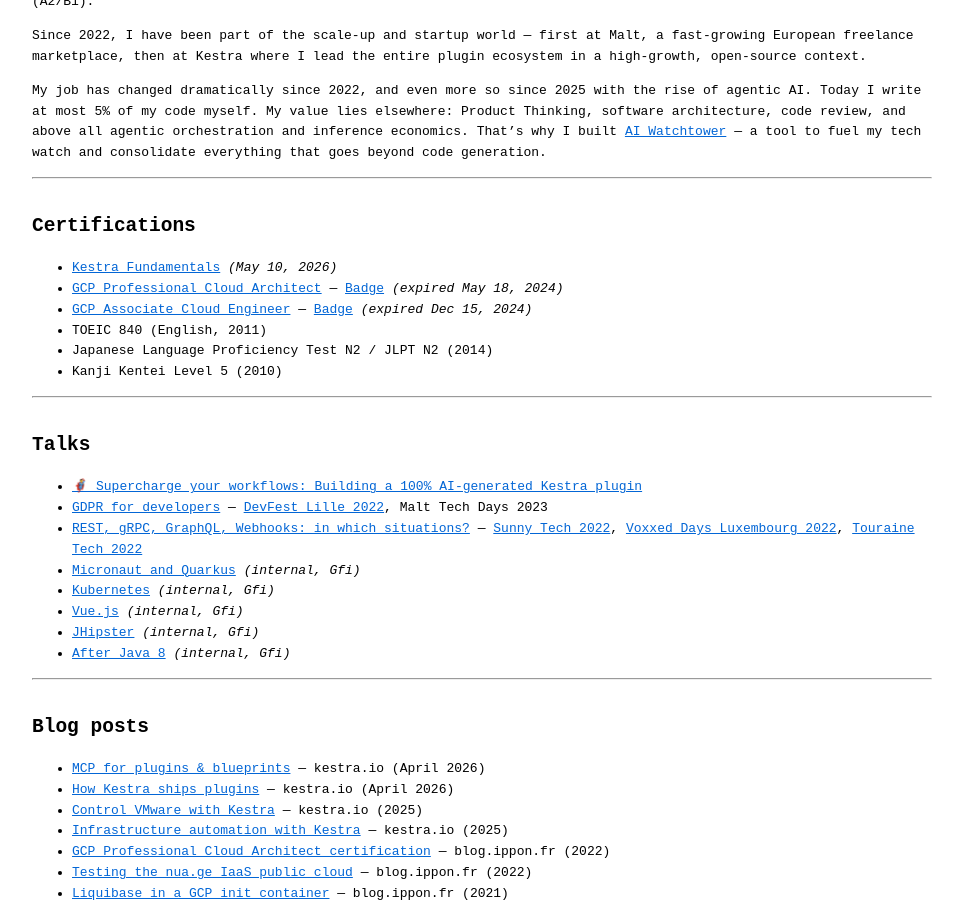
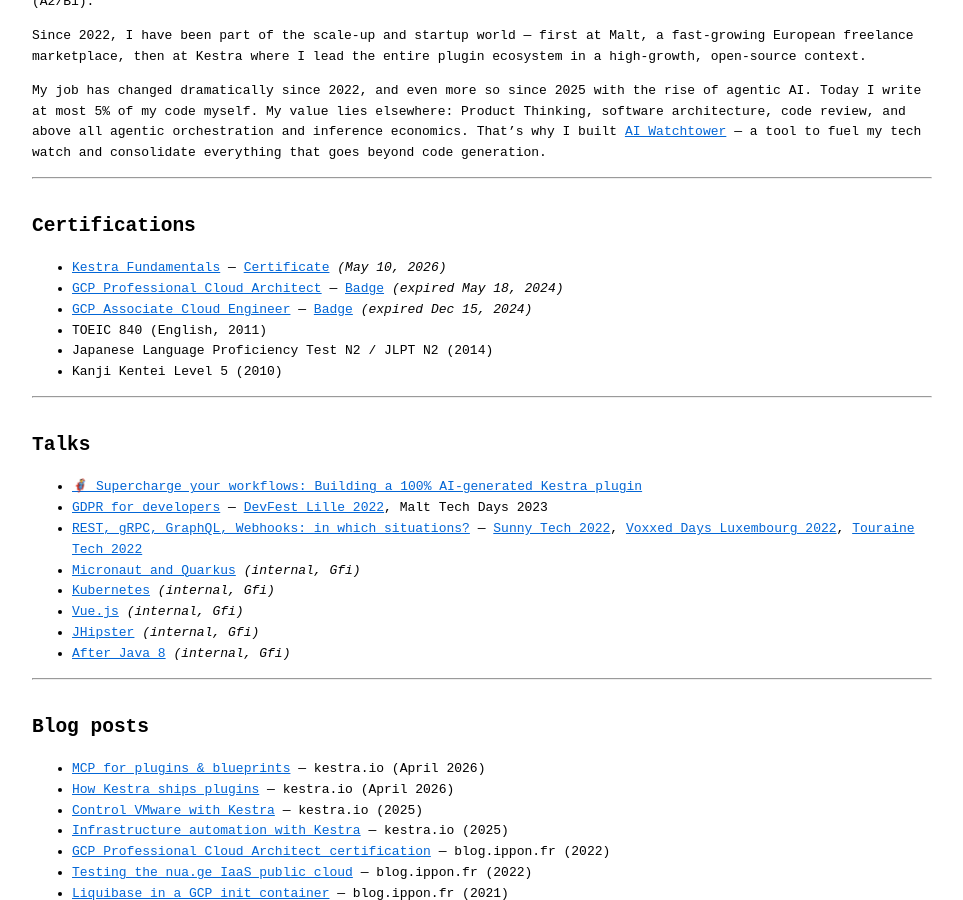
Before and after one commit to fdelbrayelle/fdelbrayelle.github.io, a Jekyll site: the page built from cv.md, in a window 1280 px wide and 900 px high, scrolled down 414 px. Shown: the whole window, without its empty margins (158-1121 px from the left). Built offline with Jekyll 4.4.1, drawn with Linux system fonts in a browser that asks for light colours.

Commit message:
fix(cv): update Kestra Fundamentals certification link and add certificate PDF link
Co-Authored-By: Claude Sonnet 4.6 <noreply@anthropic.com>

```diff
--- a/_config.yml
+++ b/_config.yml
@@ -71,7 +71,7 @@ about_content: | # this will include new lines to allow paragraphs
 
   <strong>Certifications I have obtained:</strong>
 
-  - [Kestra Fundamentals](Kestra%20Fundamentals-certificate.pdf) *(May 10, 2026)*
+  - [Kestra Fundamentals](https://academy.kestra.io/) ([Certificate](Kestra%20Fundamentals-certificate.pdf)) *(May 10, 2026)*
   - [GCP Professional Cloud Architect](https://cloud.google.com/certification/cloud-architect) ([Badge](https://www.credly.com/badges/a4bb8f42-ed80-44be-9e22-415ba7043651/public_url)) *(expired May 18, 2024)*
   - [GCP Associate Cloud Engineer](https://cloud.google.com/certification/cloud-engineer) ([Badge](https://www.credly.com/badges/9c23295a-8d64-4c7d-bdb2-5be856b35893/public_url)) *(expired Dec 15, 2024)*
 
--- a/_data/fr_site.yml
+++ b/_data/fr_site.yml
@@ -19,7 +19,7 @@ about_content: | # this will include new lines to allow paragraphs
 
   <strong>Les certifications que j'ai passées :</strong>
 
-  - [Kestra Fundamentals](/Kestra%20Fundamentals-certificate.pdf) *(10 mai 2026)*
+  - [Kestra Fundamentals](https://academy.kestra.io/) ([Certificate](/Kestra%20Fundamentals-certificate.pdf)) *(10 mai 2026)*
   - [GCP Professional Cloud Architect](https://cloud.google.com/certification/cloud-architect) ([Badge](https://www.credly.com/badges/a4bb8f42-ed80-44be-9e22-415ba7043651/public_url)) *(expirée le 18 mai 2024)*
   - [GCP Associate Cloud Engineer](https://cloud.google.com/certification/cloud-engineer) ([Badge](https://www.credly.com/badges/9c23295a-8d64-4c7d-bdb2-5be856b35893/public_url)) *(expirée le 15 déc. 2024)*
 
--- a/cv.md
+++ b/cv.md
@@ -30,7 +30,7 @@ My job has changed dramatically since 2022, and even more so since 2025 with the
 
 ## Certifications
 
-- [Kestra Fundamentals](Kestra%20Fundamentals-certificate.pdf) *(May 10, 2026)*
+- [Kestra Fundamentals](https://academy.kestra.io/) — [Certificate](Kestra%20Fundamentals-certificate.pdf) *(May 10, 2026)*
 - [GCP Professional Cloud Architect](https://cloud.google.com/certification/cloud-architect) — [Badge](https://www.credly.com/badges/a4bb8f42-ed80-44be-9e22-415ba7043651/public_url) *(expired May 18, 2024)*
 - [GCP Associate Cloud Engineer](https://cloud.google.com/certification/cloud-engineer) — [Badge](https://www.credly.com/badges/9c23295a-8d64-4c7d-bdb2-5be856b35893/public_url) *(expired Dec 15, 2024)*
 - TOEIC 840 (English, 2011)
```
Also changed, not shown: fr/cv.md (+1 -1 lines).
